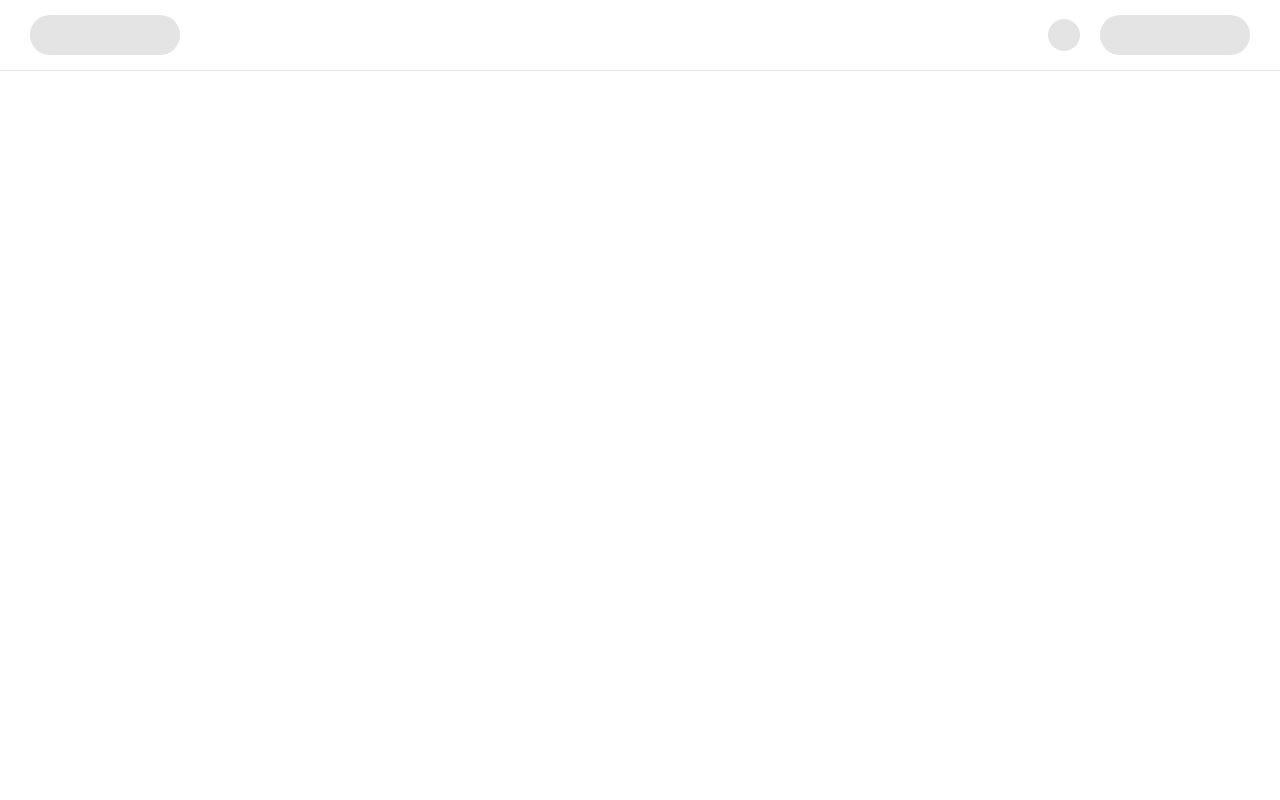
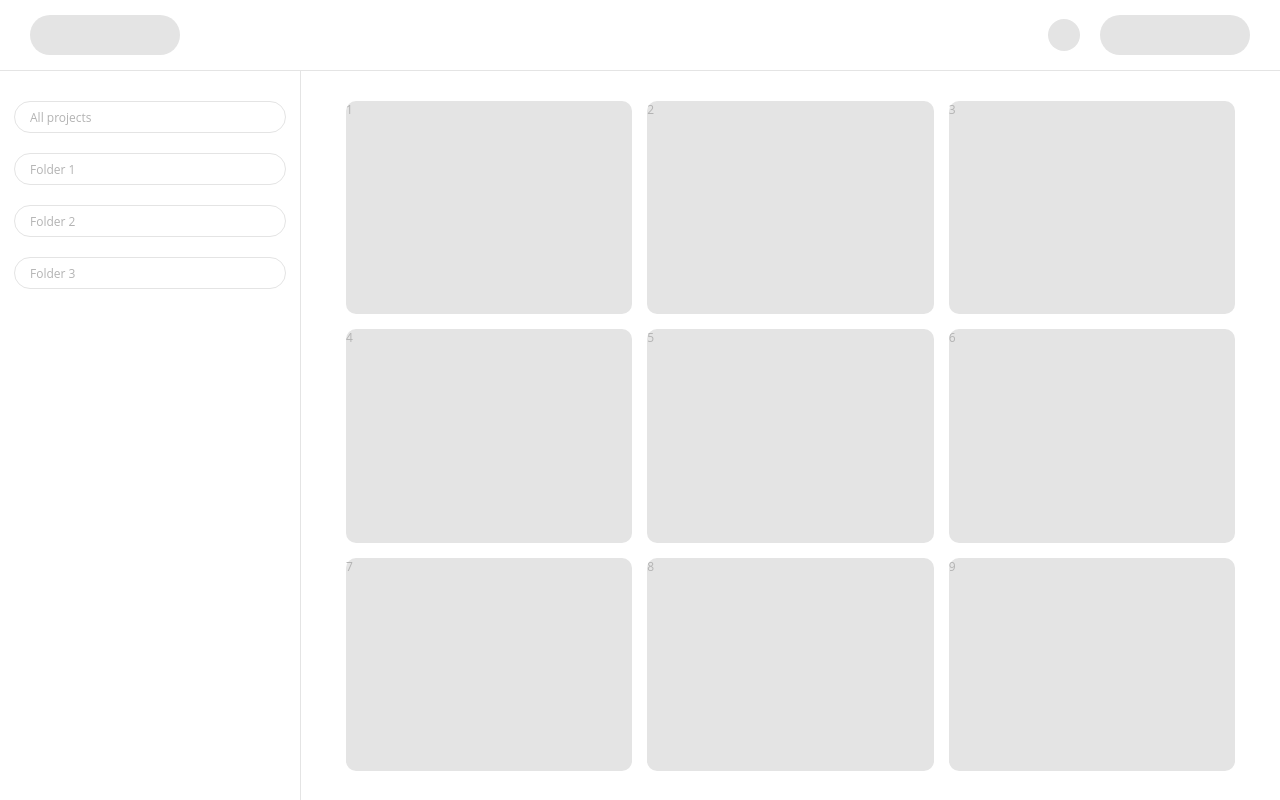
Before and after one commit to vaclav-stummer/no-dependency-ui-app, a website built with webpack: page public/index.html in a window 1280 px wide. Built offline with nearby package versions, Linux system fonts and the light colour scheme.

Commit message:
basic items layout

```diff
--- a/public/index.html
+++ b/public/index.html
@@ -7,7 +7,7 @@
   </head>
 
   <body>
-    <page-layout name="">
+    <page-layout>
       <page-header>
         <div class="page-header-inner-wrapper">
           <div class="left-side">
@@ -21,6 +21,43 @@
         </div>
       </page-header>
 
+      <div class="content-section">
+        <left-side-menu>
+          <div class="left-side-menu-inner-wrapper">
+            <div class="menu-item">
+              <div class="label">All projects</div>
+            </div>
+
+            <div class="menu-item">
+              <div class="label">Folder 1</div>
+            </div>
+
+            <div class="menu-item">
+              <div class="label">Folder 2</div>
+            </div>
+
+            <div class="menu-item">
+              <div class="label">Folder 3</div>
+            </div>
+          </div>
+        </left-side-menu>
+
+        <page-content>
+          <div class="page-content-inner-wrapper">
+            <!-- TODO: Mocked elements. Make dynamic -->
+            <!-- TODO: Nice to have responsive -->
+            <content-item index="1" class="content-item"></content-item>
+            <content-item index="2" class="content-item"></content-item>
+            <content-item index="3" class="content-item"></content-item>
+            <content-item index="4" class="content-item"></content-item>
+            <content-item index="5" class="content-item"></content-item>
+            <content-item index="6" class="content-item"></content-item>
+            <content-item index="7" class="content-item"></content-item>
+            <content-item index="8" class="content-item"></content-item>
+            <content-item index="9" class="content-item"></content-item>
+          </div>
+        </page-content>
+      </div>
     </page-layout>
 
     <!-- add scripts here -->
--- /dev/null
+++ b/src/components/ContentItem/index.ts
@@ -0,0 +1,15 @@
+export default class ContentItem extends HTMLElement {
+  constructor() {
+    super()
+
+    const shadow = this.attachShadow({ mode: 'open' })
+
+    shadow.innerHTML = `
+    <div>
+      ${this.getAttribute('index')}
+    </div>
+      `
+  }
+}
+
+window.customElements.define('content-item', ContentItem)
--- /dev/null
+++ b/src/components/ContentItem/styles.scss
@@ -0,0 +1,5 @@
+.content-item {
+  display: flex;
+  background-color: $color-grey;
+  border-radius: 10px;
+}
--- /dev/null
+++ b/src/components/LeftSideMenu/index.ts
@@ -0,0 +1,18 @@
+const template = document.createElement('template')
+
+template.innerHTML = `
+  <div>
+    <slot />
+  </div>
+`
+
+export default class LeftSideMenu extends HTMLElement {
+  constructor() {
+    super()
+
+    this.attachShadow({ mode: 'open' })
+    this.shadowRoot?.appendChild(template.content.cloneNode(true))
+  }
+}
+
+window.customElements.define('left-side-menu', LeftSideMenu)
--- /dev/null
+++ b/src/components/LeftSideMenu/styles.scss
@@ -0,0 +1,24 @@
+.left-side-menu-inner-wrapper {
+  display: flex;
+  flex-direction: column;
+  justify-content: flex-start;
+  align-items: center;
+  width: 300px;
+  height: calc(100vh - 130px);
+  border-right: 1px solid $color-grey;
+  padding: 30px 0;
+
+  :not(:last-child) {
+    margin-bottom: 20px;
+  }
+
+  .menu-item {
+    display: flex;
+    align-items: center;
+    width: 240px;
+    height: 30px;
+    border: 1px solid $color-grey;
+    border-radius: 32px;
+    padding: 0 15px;
+  }
+}
--- /dev/null
+++ b/src/components/PageContent/index.ts
@@ -0,0 +1,18 @@
+const template = document.createElement('template')
+
+template.innerHTML = `
+  <div>
+    <slot />
+  </div>
+`
+
+export default class PageContent extends HTMLElement {
+  constructor() {
+    super()
+
+    this.attachShadow({ mode: 'open' })
+    this.shadowRoot?.appendChild(template.content.cloneNode(true))
+  }
+}
+
+window.customElements.define('page-content', PageContent)
--- /dev/null
+++ b/src/components/PageContent/styles.scss
@@ -0,0 +1,14 @@
+page-content {
+  width: 100%;
+  height: calc(100vh - 130px);
+  padding: 30px 45px;
+}
+
+.page-content-inner-wrapper {
+  display: grid;
+  grid-template-columns: repeat(3, 1fr);
+  grid-row: auto;
+  grid-gap: 15px;
+  width: 100%;
+  height: calc(100vh - 130px);
+}
--- a/src/components/PageHeader/styles.scss
+++ b/src/components/PageHeader/styles.scss
@@ -1,5 +1,5 @@
 @mixin placeholder {
-  background-color: $grey;
+  background-color: $color-grey;
   border-radius: 32px;
 }
 
@@ -20,7 +20,7 @@
   justify-content: space-between;
   align-items: center;
   height: 70px;
-  border-bottom: 1px solid $grey;
+  border-bottom: 1px solid $color-grey;
   padding: 0 30px;
 
   .left-side {
--- a/src/components/PageLayout/index.ts
+++ b/src/components/PageLayout/index.ts
@@ -5,7 +5,7 @@ export default class PageLayout extends HTMLElement {
     const shadow = this.attachShadow({ mode: 'open' })
 
     shadow.innerHTML = `
-      <div>${this.getAttribute('name')}
+      <div>
         <slot />
       </div>
     `
--- a/src/components/PageLayout/styles.scss
+++ b/src/components/PageLayout/styles.scss
@@ -1,4 +1,7 @@
 page-layout {
-  height: 20px;
-  color: blue;
+  background-color: $color-base;
 }
+
+.content-section {
+  display: flex;
+}
--- a/src/styles/index.scss
+++ b/src/styles/index.scss
@@ -1,3 +1,7 @@
 /* Colors */
-$body-color: red;
-$grey: #E4E4E4;
+$color-base: white;
+$color-grey: #e4e4e4;
+$color-grey-dark: #b3b3b3;
+
+/* Font */
+$font-base: 'Open Sans', sans-serif;
--- a/src/styles/style.scss
+++ b/src/styles/style.scss
@@ -1,13 +1,19 @@
 @import './index.scss';
 @import '../components/PageLayout/styles.scss';
 @import '../components/PageHeader/styles.scss';
+@import '../components/LeftSideMenu/styles.scss';
+@import '../components/PageContent/styles.scss';
+@import '../components/ContentItem/styles.scss';
 
 html,
 body {
-  color: $body-color;
   width: 100%;
   height: 100%;
   margin: 0px;
+  background-color: $color-base;
   padding: 0px;
   overflow-x: hidden;
+  color: $color-grey-dark;
+  font-family: $font-base;
+  font-size: 12px;
 }
```
Also changed, not shown: src/index.ts (+7 -0 lines).
